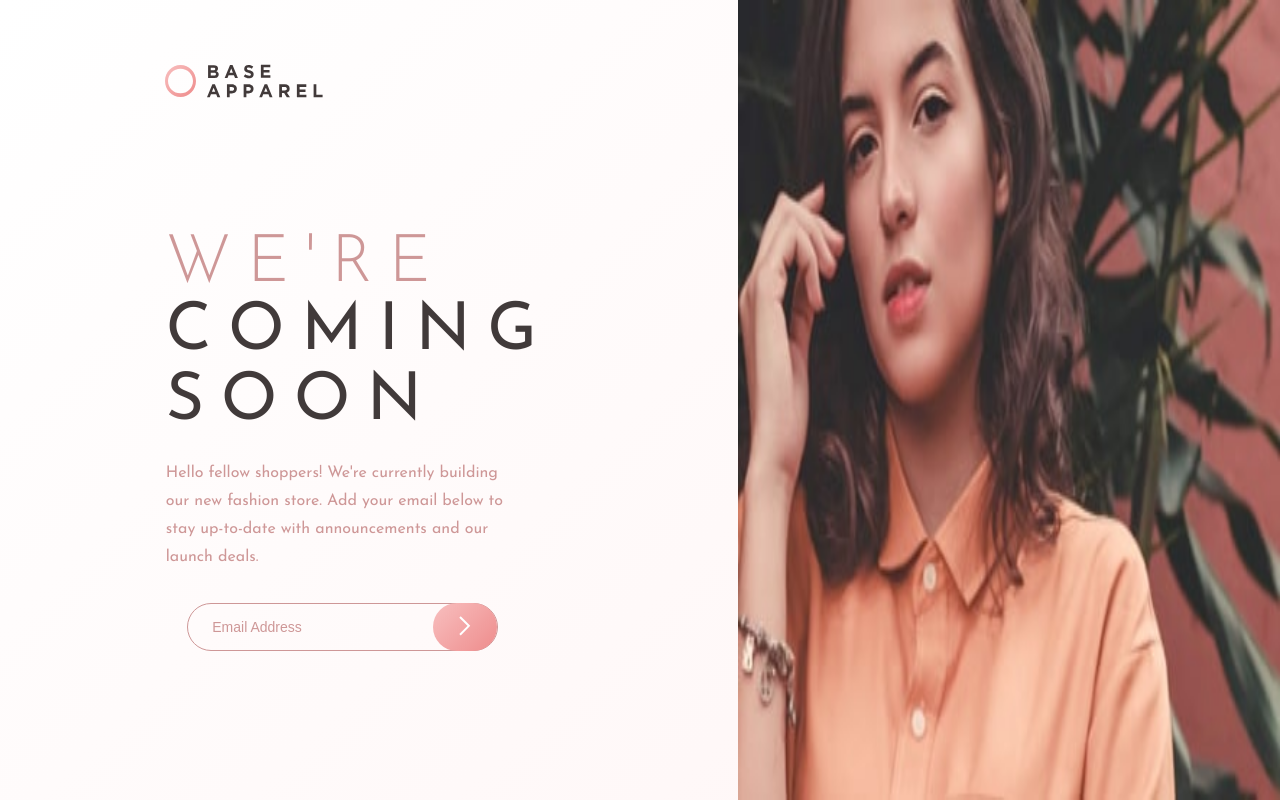
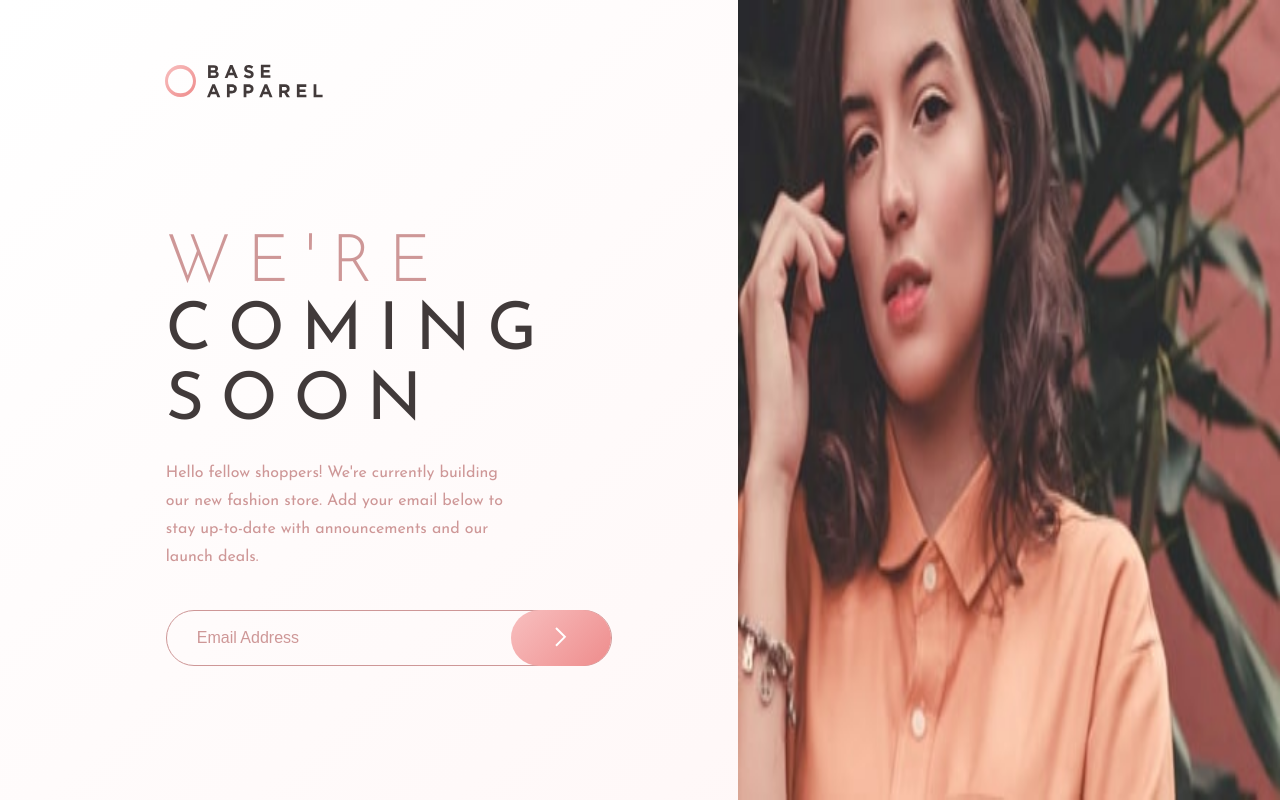
Before and after one commit to JCDMeira/15-Base-Apparel-page, a React (Create React App) app: page / in a window 1280 px wide. Built offline with nearby package versions, Linux system fonts and the light colour scheme.

Commit message:
Add: button style for desktop

```diff
--- a/src/Global.js
+++ b/src/Global.js
@@ -152,6 +152,7 @@ export const Conteiner = styled.div`
         text-align: left;
         padding: 0;
         margin-top: 2.1rem;
+        margin-bottom: 3.9rem;
 
       }
     }
--- a/src/components/SendEmail/style.js
+++ b/src/components/SendEmail/style.js
@@ -65,4 +65,33 @@ export const MyInput = styled.div`
     border-radius: 3rem;
     background-image: linear-gradient(135deg, #f8bfbf, #ee8c8c);
   }
+
+  @media (min-width: 900px) {
+    width: 44.6rem;
+    height: 5.6rem;
+    max-width: 44.6rem;
+    padding-left: 3rem;
+
+    #email {
+      width: 32rem;
+
+      font-size: 1.6rem;
+      line-height: 1.6rem;
+    }
+
+    #email::placeholder {
+      font-size: 1.6rem;
+      line-height: 1.6rem;
+    }
+    button {
+      border: none;
+      position: absolute;
+      right: 0;
+      top: -0.1rem;
+      width: 100px;
+      height: 56px;
+      border-radius: 3rem;
+      background-image: linear-gradient(135deg, #f8bfbf, #ee8c8c);
+    }
+  }
 `;
```
